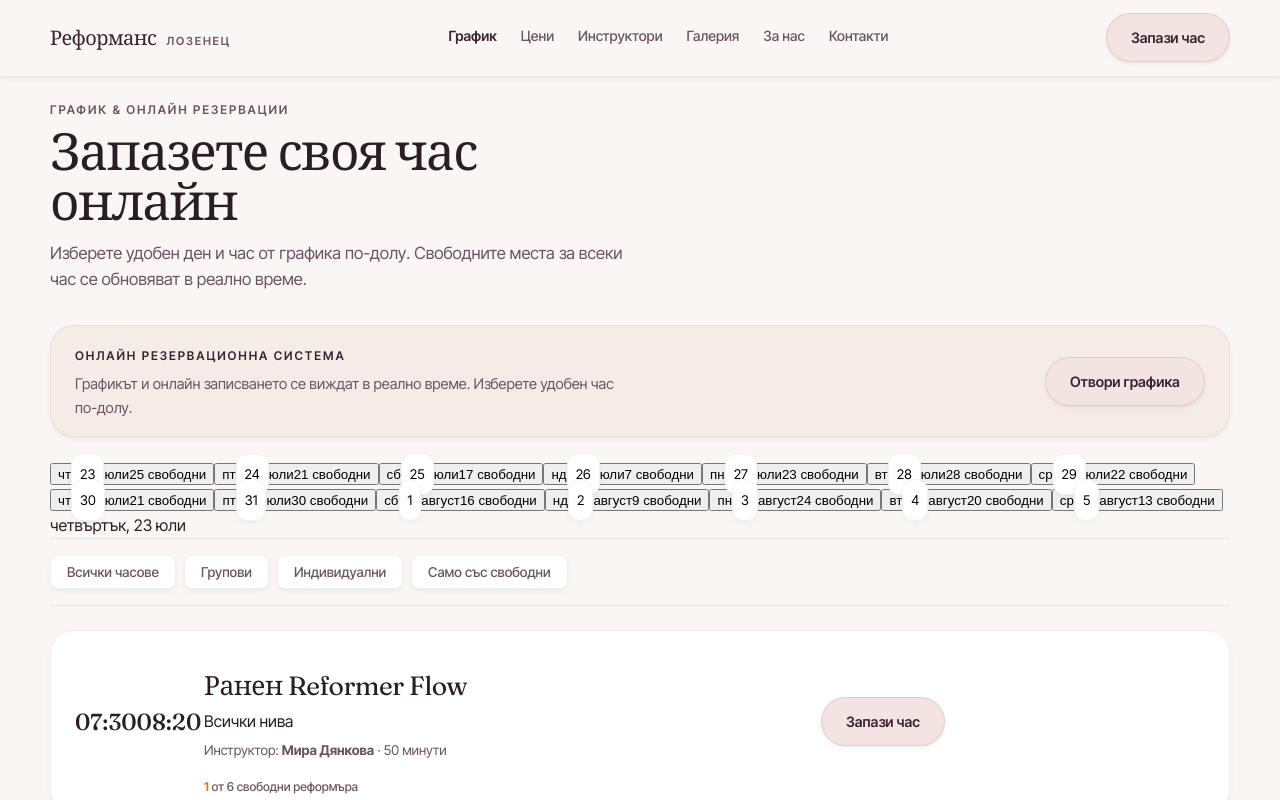
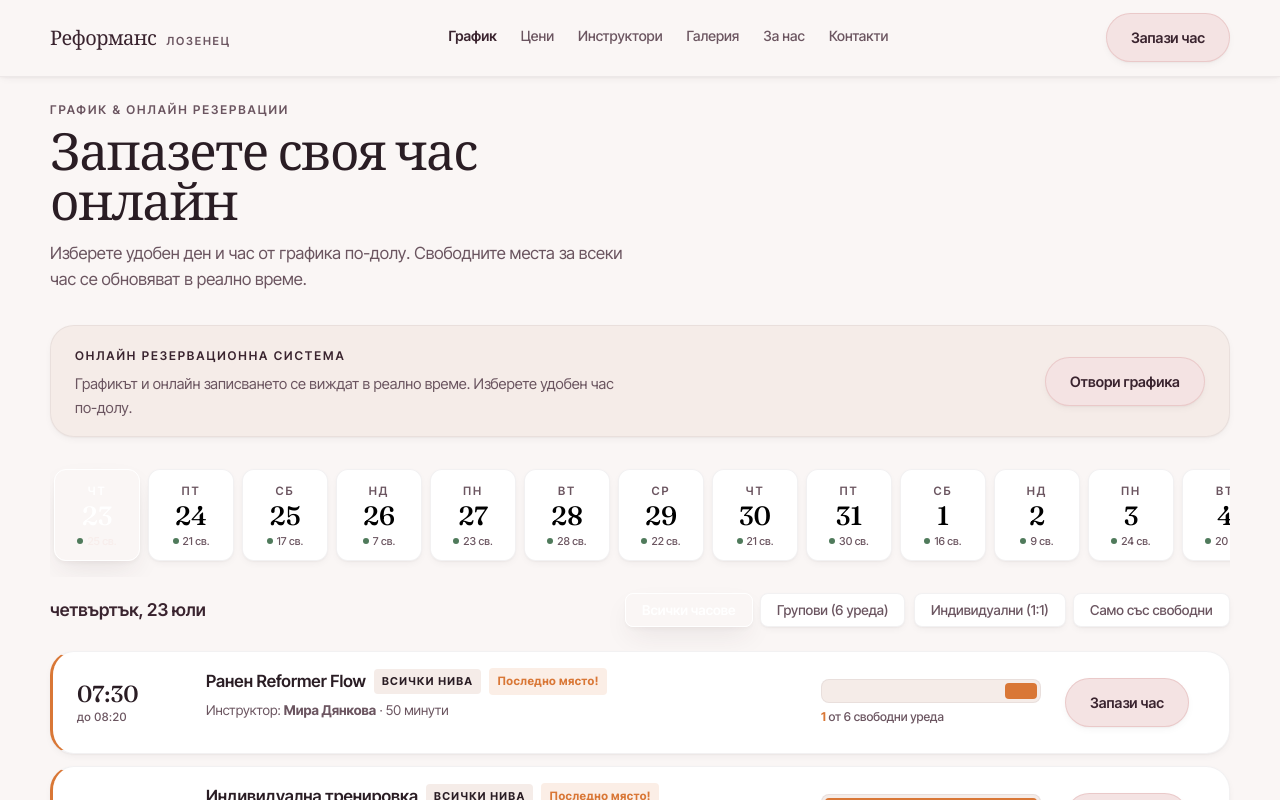
Before and after one commit to nvasilevbg/reformans-pilates, a Next.js app: page /rezervacii in a window 1280 px wide. Shown: the top 800 px of the page. Built offline with nearby package versions, Linux system fonts and the light colour scheme.

Commit message:
Fix CSS class names in Booking component to ensure interactive schedule renders and works smoothly

```diff
--- a/components/Booking.tsx
+++ b/components/Booking.tsx
@@ -82,13 +82,14 @@ export default function BookingSystem() {
       </div>
 
       {/* Date Picker Bar */}
-      <div className="bk-dates" role="tablist" aria-label="Избор на ден">
+      <div className="bk-daystrip" role="tablist" aria-label="Избор на ден">
         {days.map(({ date, items }) => {
           const [y, m, d] = date.split("-").map(Number);
           const dateObj = new Date(y, m - 1, d);
           const dow = WEEKDAYS[dateObj.getDay()];
           const isSelected = date === selectedDate;
           const totalFree = items.reduce((acc, s) => acc + freeSeats(s), 0);
+          const loadLevel = totalFree > 5 ? "high" : totalFree > 0 ? "medium" : "none";
 
           return (
             <button
@@ -96,39 +97,50 @@ export default function BookingSystem() {
               type="button"
               role="tab"
               aria-selected={isSelected}
-              className={`bk-date-btn ${isSelected ? "is-selected" : ""}`}
+              data-selected={isSelected}
+              className="bk-day"
               onClick={() => setSelectedDate(date)}
             >
-              <span className="bk-dow">{dow}</span>
-              <span className="bk-day">{d}</span>
-              <span className="bk-month">{MONTHS[m - 1]}</span>
-              <span className="bk-count">
-                {totalFree > 0 ? `${totalFree} свободни` : "Пълни часове"}
-              </span>
+              <span className="bk-day-dow">{dow}</span>
+              <div className="bk-day-num">{d}</div>
+              <div className="bk-day-free">
+                <span className="bk-day-dot" data-level={loadLevel} />
+                {totalFree > 0 ? `${totalFree} св.` : "Пълен"}
+              </div>
             </button>
           );
         })}
       </div>
 
-      {/* Filter Toolbar */}
-      <div className="bk-toolbar">
-        <div className="bk-active-day">
+      {/* Filter Toolbar & Active Day Label */}
+      <div
+        style={{
+          display: "flex",
+          justifyContent: "space-between",
+          alignItems: "center",
+          flexWrap: "wrap",
+          gap: "var(--space-4)",
+          margin: "var(--space-4) 0 var(--space-6)",
+        }}
+      >
+        <div style={{ fontSize: "1.1rem", fontWeight: 600, color: "var(--plum-dark)" }}>
           {selectedDate && formatDayLabel(selectedDate)}
         </div>
 
-        <div className="bk-filters">
+        <div className="bk-filters" style={{ margin: 0, border: "none", padding: 0 }}>
           {(
             [
               ["all", "Всички часове"],
-              ["group", "Групови"],
-              ["private", "Индивидуални"],
+              ["group", "Групови (6 уреда)"],
+              ["private", "Индивидуални (1:1)"],
               ["free", "Само със свободни"],
             ] as const
           ).map(([fKey, label]) => (
             <button
               key={fKey}
               type="button"
-              className={`bk-chip ${filter === fKey ? "is-active" : ""}`}
+              className="bk-chip"
+              data-on={filter === fKey}
               onClick={() => setFilter(fKey)}
             >
               {label}
@@ -140,33 +152,35 @@ export default function BookingSystem() {
       {/* Slots List */}
       {activeDaySlots.length === 0 ? (
         <div className="bk-empty card">
-          <p>Няма намерени часове за избраните филтри.</p>
+          <p>Няма намерени часове за избрания ден и филтри.</p>
         </div>
       ) : (
-        <div className="bk-slots">
+        <div className="bk-list">
           {activeDaySlots.map((s) => {
             const free = freeSeats(s);
+            const status = free === 0 ? "full" : free === 1 ? "last" : "available";
 
             return (
-              <div key={s.id} className="bk-slot card">
+              <div key={s.id} className="bk-slot" data-status={status} data-full={free === 0}>
                 <div className="bk-time">
-                  <span className="bk-start">{s.start}</span>
-                  <span className="bk-end">{s.end}</span>
+                  {s.start}
+                  <small>до {s.end}</small>
                 </div>
 
                 <div className="bk-info">
-                  <div className="bk-title-row">
-                    <h3>{s.title}</h3>
-                    <span className="bk-badge" data-level={s.level}>
-                      {s.level}
-                    </span>
+                  <div className="bk-title">
+                    <span>{s.title}</span>
+                    <span className="bk-tag">{s.level}</span>
+                    {free === 1 && <span className="bk-alert-badge">Последно място!</span>}
                   </div>
 
                   <p className="bk-meta">
                     Инструктор: <strong>{s.instructor}</strong> · 50 минути
                   </p>
+                </div>
 
-                  <div className="bk-grid-visual" aria-label={`Места: ${s.booked} от ${s.capacity} заети`}>
+                <div className="bk-spring">
+                  <div className="bk-spring-track" aria-label={`Места: ${s.booked} от ${s.capacity} заети`}>
                     {Array.from({ length: s.capacity }).map((_, i) => {
                       const isBooked = i < s.booked;
                       const isLastSeat = !isBooked && free === 1;
@@ -174,8 +188,9 @@ export default function BookingSystem() {
                       return (
                         <span
                           key={i}
-                          className="bk-seat"
-                          data-status={isBooked ? "booked" : isLastSeat ? "last" : "free"}
+                          className="bk-coil"
+                          data-taken={isBooked}
+                          data-last-open={isLastSeat}
                           title={
                             isBooked
                               ? `Реформър #${i + 1}: Зает`
@@ -198,7 +213,7 @@ export default function BookingSystem() {
                       <b>Пълен клас</b>
                     ) : (
                       <>
-                        <b>{free}</b> от {s.capacity} свободни реформъра
+                        <b>{free}</b> от {s.capacity} свободни уреда
                       </>
                     )}
                   </div>
```
